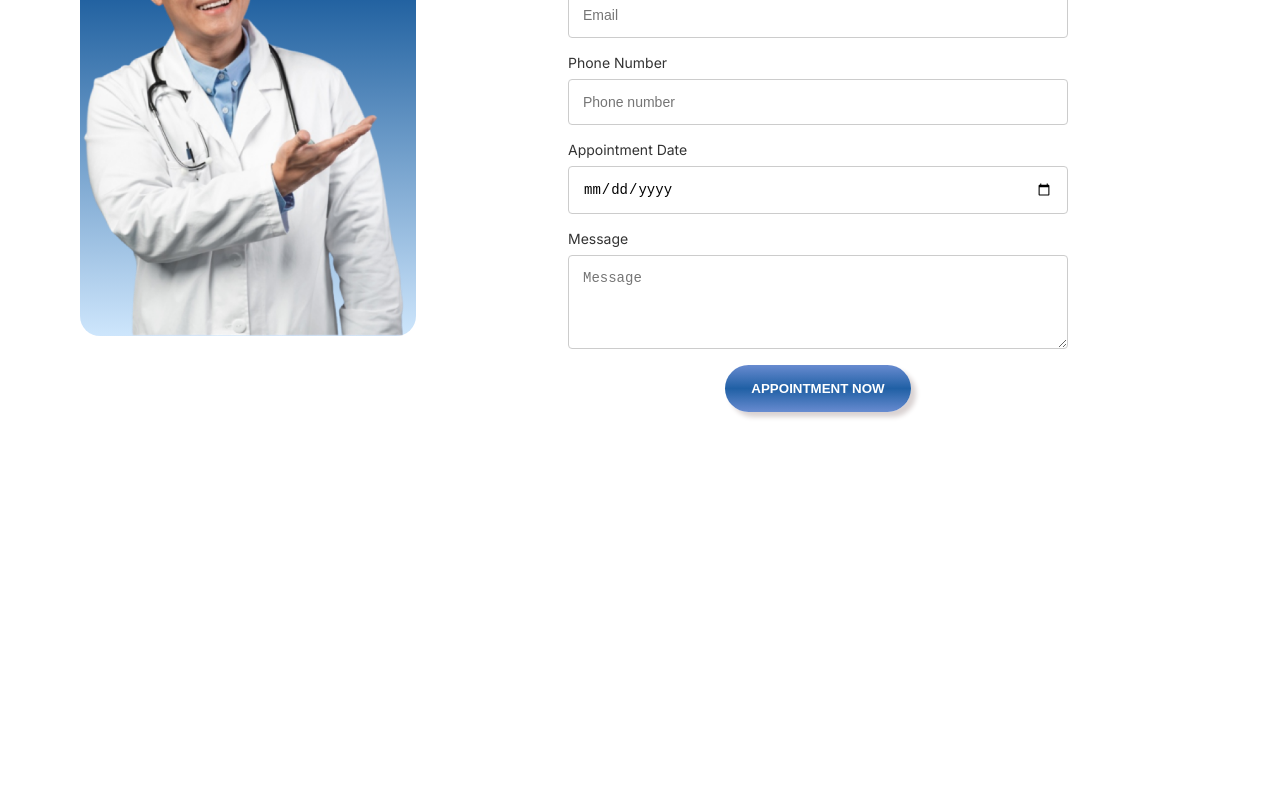
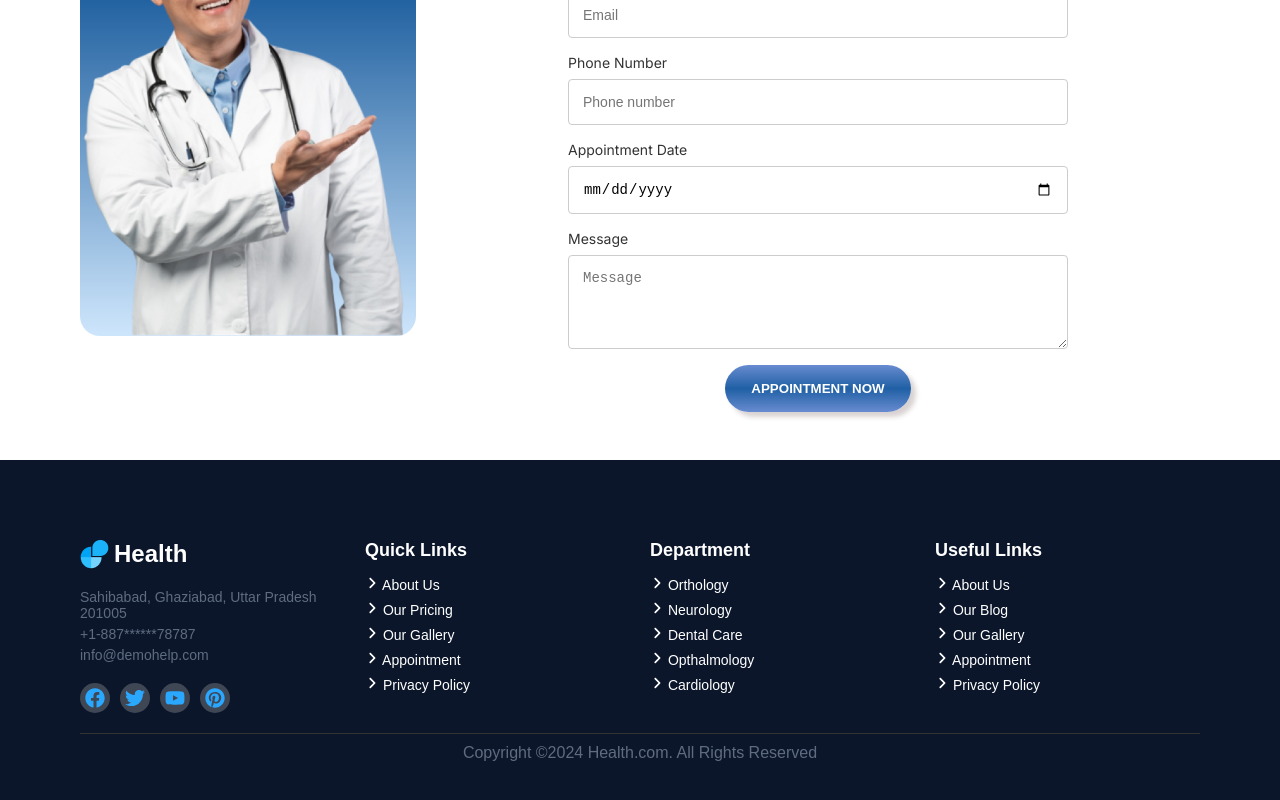
Before and after one commit to DKAbir111/healthxBD, a React (Vite) app: page / in a window 1280 px wide. Shown: the part 4577-5377 px from the top of the page. Before the commit the page ends 5037 px from the top, so only its background shows below. Built offline with nearby package versions, Linux system fonts and the light colour scheme.

Commit message:
footer section done

```diff
--- /dev/null
+++ b/src/components/Footer/Footer.css
@@ -0,0 +1,98 @@
+/* General Footer Styling */
+.footer {
+    background-color: #0b162b;
+    color: #ffffff;
+    padding: 3rem 5rem;
+    padding-top: 5rem;
+    font-family: Arial, sans-serif;
+}
+
+.footer-container {
+    display: flex;
+    flex-wrap: wrap;
+    justify-content: space-between;
+    gap: 20px;
+}
+
+/* Footer Sections */
+.footer-section {
+    flex: 1;
+    min-width: 220px;
+}
+
+.footer-title {
+    display: flex;
+    align-items: center;
+    gap: 5px;
+    margin-bottom: 20px;
+}
+
+.footer-section h3 {
+    margin-bottom: 15px;
+    font-size: 18px;
+    font-weight: 600;
+}
+
+.footer-section p {
+    margin: 5px 0;
+    font-size: 14px;
+}
+
+.footer-section ul {
+    list-style: none;
+    padding: 0;
+}
+
+.footer-section ul li {
+    margin-bottom: 8px;
+    cursor: pointer;
+    font-size: 14px;
+    transition: color 0.3s ease;
+}
+
+.footer-section ul li:hover {
+    color: #4db8ff;
+}
+
+/* Social Icons */
+.social-icons {
+    margin-top: 20px;
+    display: flex;
+    gap: 10px;
+}
+
+.footer-icon {
+    font-size: 20px;
+    background-color: #3f4755;
+    border-radius: 50%;
+    padding: 5px;
+    display: flex;
+    justify-content: center;
+    align-items: center;
+    color: #2AA7FF;
+    cursor: pointer;
+}
+
+
+
+.social-icons i:hover {
+    color: #4db8ff;
+}
+
+/* Footer Bottom */
+.footer-bottom {
+    border-top: 1px solid #333;
+    text-align: center;
+    margin-top: 20px;
+    padding-top: 10px;
+    font-size: 12px;
+}
+
+/* Responsive Design */
+@media (max-width: 768px) {
+    .footer-container {
+        flex-direction: column;
+        align-items: center;
+        text-align: center;
+    }
+}
--- /dev/null
+++ b/src/components/Footer/Footer.jsx
@@ -0,0 +1,72 @@
+import "./Footer.css";
+import logo from '../../assets/logo-2.png'
+import { FaAngleRight } from "react-icons/fa6";
+import { FaFacebook, FaPinterest, FaTwitter, FaYoutube } from "react-icons/fa";
+
+const Footer = () => {
+    return (
+        <footer className="footer">
+            <div className="footer-container">
+                {/* Left Section */}
+                <div className="footer-section contact">
+                    <div className="footer-title" style={{ display: 'flex', alignItems: 'center' }}>
+                        <img src={logo} alt="Logo image" />
+                        <h2>Health</h2>
+                    </div>
+                    <p>Sahibabad, Ghaziabad, Uttar Pradesh 201005</p>
+                    <p>+1-887******78787</p>
+                    <p>info@demohelp.com</p>
+                    <div className="social-icons">
+                        <span className="footer-icon"> <FaFacebook /></span>
+                        <span className="footer-icon"> <FaTwitter /></span>
+                        <span className="footer-icon"> <FaYoutube /></span>
+                        <span className="footer-icon"> <FaPinterest /></span>
+
+                    </div>
+                </div>
+
+                {/* Quick Links */}
+                <div className="footer-section links">
+                    <h3>Quick Links</h3>
+                    <ul>
+                        <li><FaAngleRight /> About Us</li>
+                        <li><FaAngleRight />  Our Pricing</li>
+                        <li> <FaAngleRight /> Our Gallery</li>
+                        <li> <FaAngleRight /> Appointment</li>
+                        <li> <FaAngleRight /> Privacy Policy</li>
+                    </ul>
+                </div>
+
+                {/* Departments */}
+                <div className="footer-section department">
+                    <h3>Department</h3>
+                    <ul>
+                        <li><FaAngleRight />  Orthology</li>
+                        <li><FaAngleRight />  Neurology</li>
+                        <li> <FaAngleRight /> Dental Care</li>
+                        <li> <FaAngleRight /> Opthalmology</li>
+                        <li> <FaAngleRight /> Cardiology</li>
+                    </ul>
+                </div>
+
+                {/* Useful Links */}
+                <div className="footer-section useful-links">
+                    <h3>Useful Links</h3>
+                    <ul>
+                        <li> <FaAngleRight /> About Us</li>
+                        <li> <FaAngleRight /> Our Blog</li>
+                        <li> <FaAngleRight /> Our Gallery</li>
+                        <li> <FaAngleRight /> Appointment</li>
+                        <li> <FaAngleRight /> Privacy Policy</li>
+                    </ul>
+                </div>
+            </div>
+
+            <div className="footer-bottom">
+                <p>Copyright ©2024 Health.com. All Rights Reserved</p>
+            </div>
+        </footer>
+    );
+};
+
+export default Footer;
--- a/src/components/FormSection/FormSection.css
+++ b/src/components/FormSection/FormSection.css
@@ -96,10 +96,6 @@ label {
     align-items: center;
 }
 
-.quote-submit-button:hover {
-    background-color: #0056b3;
-}
-
 
 /* Responsive Design */
 @media (max-width: 768px) {
--- a/src/layout/HomeLayout.jsx
+++ b/src/layout/HomeLayout.jsx
@@ -1,6 +1,7 @@
 import Banner from "../components/Banner/Banner";
 import ChooseUs from "../components/ChooseUs/ChooseUs";
 import Doctors from "../components/Doctors/Doctors";
+import Footer from "../components/Footer/Footer";
 import FormSection from "../components/FormSection/FormSection";
 import Navbar from "../components/Navbar/Navbar";
 import Service from "../components/Service/Service";
@@ -18,6 +19,9 @@ export default function HomeLayout() {
                 <Doctors />
                 <FormSection />
             </main>
+            <footer>
+                <Footer />
+            </footer>
         </div>
     )
 }
```
